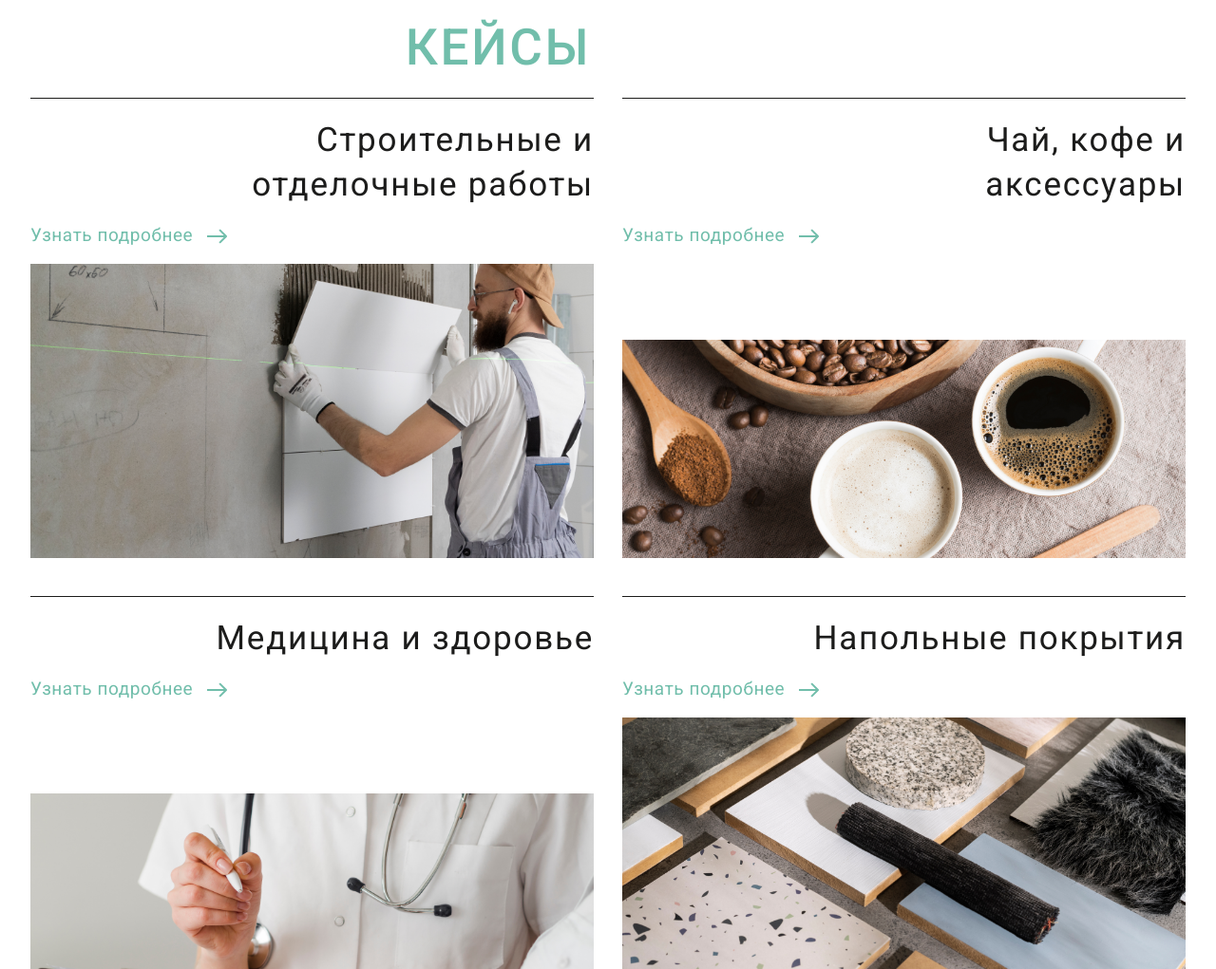
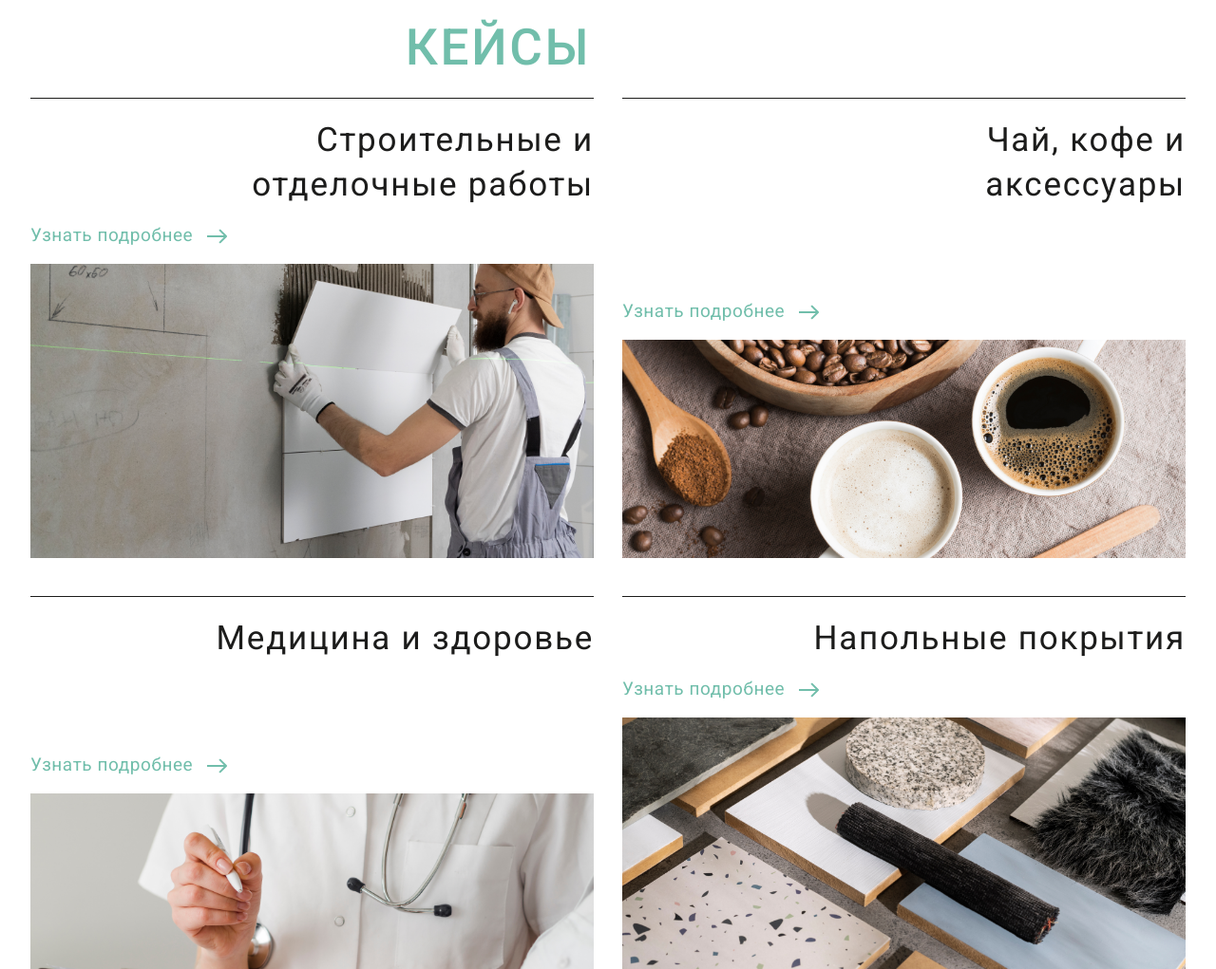
Before and after one commit to ProkopovVsevolod/Re-born, a plain HTML site: page index.html in a window 1280 px wide. Shown: the part 3580-4601 px from the top of the page at 95% size. Drawn offline with Linux system fonts and the light colour scheme.

Commit message:
поправлены баги на главной с адаптивом

```diff
--- a/index.html
+++ b/index.html
@@ -499,7 +499,7 @@
                     </div>
 
                     <div class="projects__card projects__card--big">
-                        <div class="projects__title-wrapper">
+                        <div class="projects__title-wrapper projects__title-wrapper--big-card">
                             <a class="projects__title-link" href="#">Узнать подробнее</a>
                             <p>Чай, кофе и аксессуары</p>
                         </div>
@@ -511,7 +511,7 @@
 
                 <div class="projects__row">
                     <div class="projects__card projects__card--small">
-                        <div class="projects__title-wrapper">
+                        <div class="projects__title-wrapper projects__title-wrapper--big-card">
                             <a class="projects__title-link" href="#">Узнать подробнее</a>
                             <p>Медицина и здоровье</p>
                         </div>
--- a/scss/blocks/mainPage/_projects.scss
+++ b/scss/blocks/mainPage/_projects.scss
@@ -210,11 +210,11 @@
         display: flex;
         justify-content: space-between;
 
+
         @media (max-width: 1439px) {
             flex-direction: column-reverse;
             margin-bottom: 15px;
-            // height: 100%;
-            justify-content: space-between;
+            // justify-content: flex-end;
         }
 
         p {
@@ -233,7 +233,6 @@
 
             @media (max-width: 1439px) {
                 margin-bottom: 15px;
-                // height: 100%;
                 width: 100%;
                 padding-left: 30%;
             }
@@ -247,6 +246,21 @@
                 font-size: 20px;
                 line-height: 30px;
                 margin-bottom: 10px;
+            }
+        }
+
+        &--big-card {
+
+            @media (max-width: 1439px) {
+                height: calc(100% - 245px);
+            }
+
+            @media (max-width: 1179px) {
+                height: calc(100% - 195px);
+            }
+
+            @media (max-width: 767px) {
+                height: auto;
             }
         }
     }
```
Also changed, not shown: css/main.css, 1 other file.
